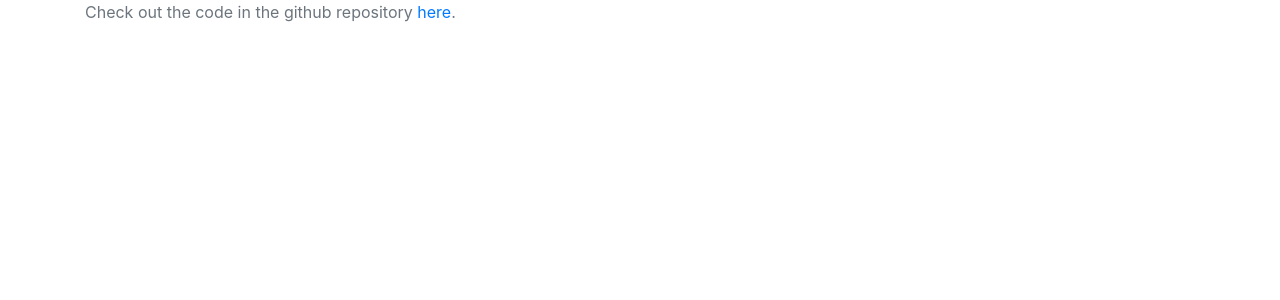
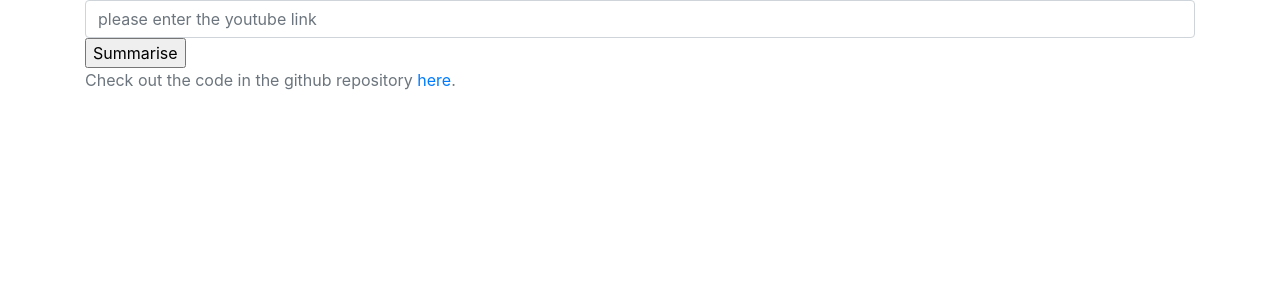
Before and after one commit to SammithSB/Samuraiser, a Flask app: page / in a window 1280 px wide. Shown: the top 300 px of the page. Run offline with Flask 2, Linux system fonts and the light colour scheme; some libraries are stand-ins or nearby versions.

Commit message:
taking-link-as-input-output-in-flask-app

```diff
--- a/app.py
+++ b/app.py
@@ -22,15 +22,21 @@ def get_time():
 
 @app.route('/youtube', methods=['GET', 'POST'])
 def get_transcript():
-    youtube_video = "https://www.youtube.com/watch?v=NFHDHcs4BvQ"
-    video_id = youtube_video.split("=")[1]
-    text = YouTubeTranscriptApi.get_transcript(video_id)
-    s = ""
-    for i in range(len(text)):
-        s += " "+text[i]['text']
-    return s
+    try:
+        youtube_video = request.form['y_link']
+        if("=" in youtube_video):
+            video_id = youtube_video.split("=")[1]
+        elif("youtu.be" in youtube_video):
+            video_id = youtube_video.split("/")[3]
 
+        text = YouTubeTranscriptApi.get_transcript(video_id)
+        s = ""
+        for i in range(len(text)):
+            s += " "+text[i]['text']
+        return s
+    except:
+        return 'hogappa'
 
-# server the app when this file is run
+        # server the app when this file is run
 if __name__ == '__main__':
     app.run()
--- a/templates/index.html
+++ b/templates/index.html
@@ -1 +1,8 @@
 {% extends 'base.html'%}
+{% block body %}
+<form action="/youtube" method="POST">
+    <input class="form-control" type="text" name="y_link" id="y_link" placeholder="please enter the youtube link"
+        aria-label="please enter the youtube link" />
+    <input type="submit" value="Summarise" />
+</form>
+{%endblock%}
```
Also changed, not shown: 1 other file.
